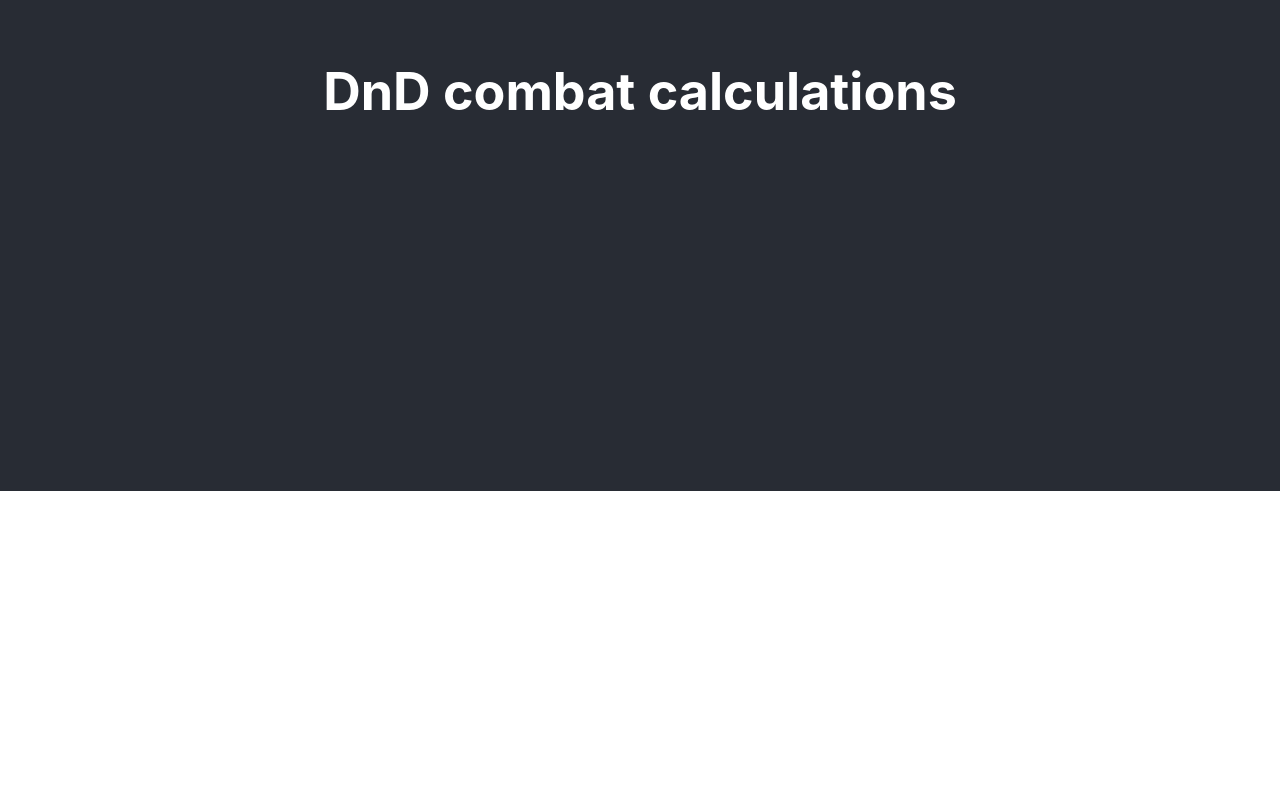
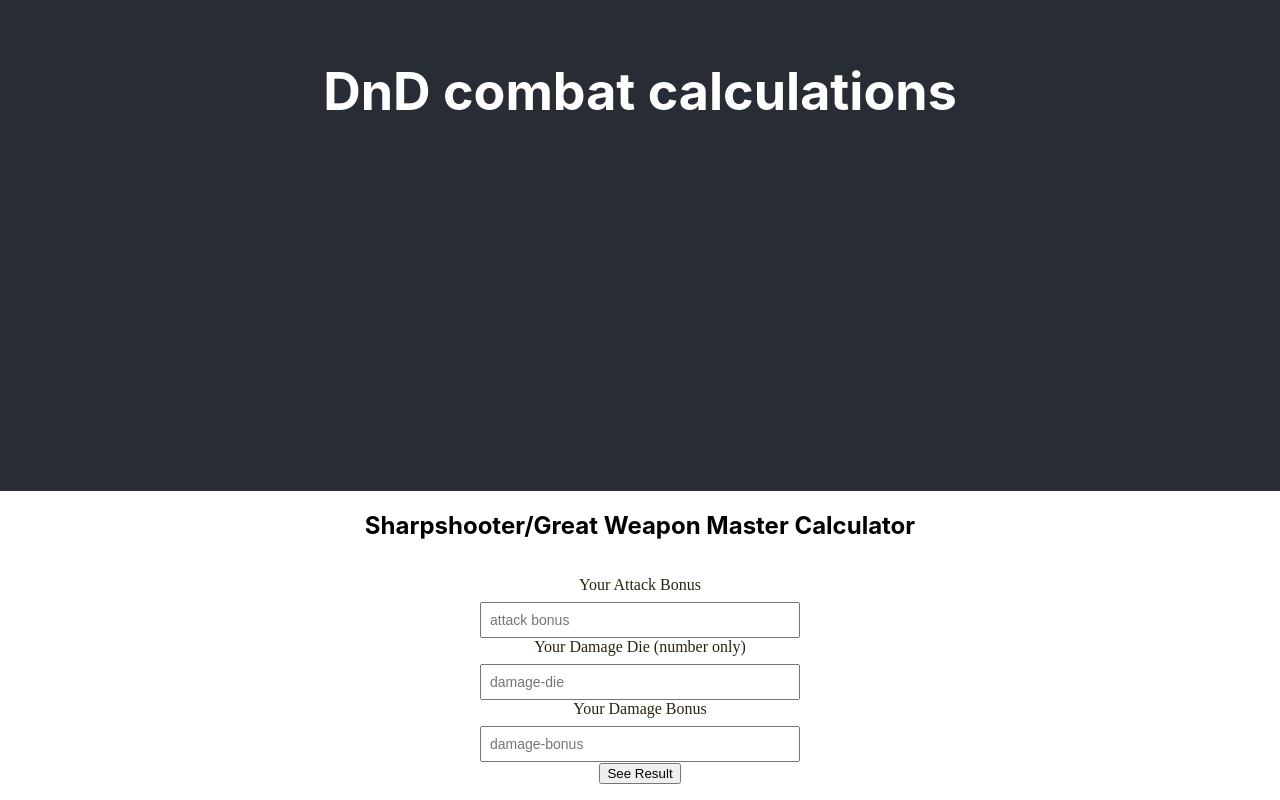
Before and after one commit to WillemRGreen/dnd-app-client, a React (Create React App) app: page /sharpshooter in a window 1280 px wide. Shown: the part 309-1109 px from the top of the page. Before the commit the page ends 800 px from the top, so only its background shows below. Built offline with nearby package versions, Linux system fonts and the light colour scheme.

Commit message:
added first route

```diff
--- a/package.json
+++ b/package.json
@@ -8,6 +8,7 @@
     "@testing-library/user-event": "^12.8.3",
     "react": "^17.0.2",
     "react-dom": "^17.0.2",
+    "react-router-dom": "^5.3.0",
     "react-scripts": "4.0.3",
     "web-vitals": "^1.1.2"
   },
--- a/src/App.js
+++ b/src/App.js
@@ -1,15 +1,35 @@
 import './App.css';
+import React, { Component } from 'react'
+import { Route } from 'react-router-dom'
+import Sharpshooter from './Sharpshooter/Sharpshooter'
 
-function App() {
-  return (
-    <div className="App">
+class App extends Component {
+
+  renderRoutes() {
+    return (
+      <div>
+        <Route
+          path={'/sharpshooter'}
+          component={Sharpshooter}
+        />
+      </div>
+    )
+  }
+
+  render() {
+    return (
+      <div className="App">
       <header className="App-header">
         <h1>
           DnD combat calculations
         </h1>
       </header>
-    </div>
-  );
+      <main>
+        {this.renderRoutes()}
+      </main>
+      </div>
+    )
+  }
 }
 
 export default App;
--- a/src/Sharpshooter/Sharpshooter.js
+++ b/src/Sharpshooter/Sharpshooter.js
@@ -1,15 +1,14 @@
-import { Component } from 'react'
+import React, { Component } from 'react'
 import GenericForm from '../GenericForm/GenericForm'
 import './Sharpshooter.css'
 
-export default class Sharpshooter extends Component() {
+export default class Sharpshooter extends Component {
 
     static defaultProps = {
         history: {
           push: () => { }
         },
       }
-      static contextType = ApiContext;
 
       state = {
           acResult: '',
@@ -23,7 +22,7 @@ export default class Sharpshooter extends Component() {
 
       handleSubmit = e => {
           e.preventDefault()
-          let result = this.attackBonus - damageDie+damageBonus/2 + 16
+          let result = this.state.attackBonus - this.state.damageDie+this.state.damageBonus/2 + 16
           this.setState({acResult: result})
           this.setState({displayResult: true})
       }
@@ -45,7 +44,7 @@ export default class Sharpshooter extends Component() {
 
     render(){
         let resultDisplay = ''
-        if(this.state.displayResult == true){
+        if(this.state.displayResult === true){
             resultDisplay =
                 <div className='result'>
                     <p>
--- a/src/index.js
+++ b/src/index.js
@@ -1,9 +1,12 @@
 import React from 'react';
 import ReactDOM from 'react-dom';
+import { BrowserRouter } from 'react-router-dom'
 import './index.css';
 import App from './App';
 
 ReactDOM.render(
-    <App />,
+  <BrowserRouter>
+    <App />
+  </BrowserRouter>,
   document.getElementById('root')
 );
```
Also changed, not shown: 1 other file (tests, documents, lock files or other folders).
